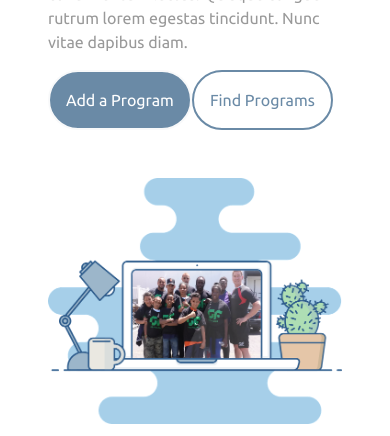
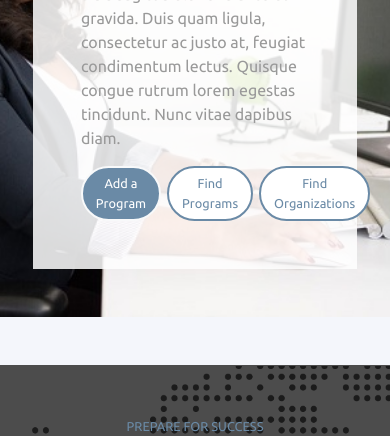
Before and after one commit to noobboon7/TeamHighFive_Front, a React (Create React App) app: page / in a window 390 px wide. Shown: the part 1104-1540 px from the top of the page. Built offline with nearby package versions, Linux system fonts and the light colour scheme; no server answers.

Commit message:
update the WordAboutUs components and fix responsiveness.

```diff
--- a/src/App.css
+++ b/src/App.css
@@ -64,7 +64,7 @@
 
 .wordBtn{
   border-radius: 3em;
-  padding: 1em;
+  padding: .5em 1em;
 }
 
 .wordBtnSolid, .wordBtnOutline:hover {
--- a/src/components/home/WordAboutUs.js
+++ b/src/components/home/WordAboutUs.js
@@ -2,19 +2,17 @@ import React from "react";
 import teamDreamers from "../../static/teamDreamers.png";
 
 const WordAboutUs = () => (
-    <div className='container-fluid bg-white p-5 mt-5'>
-      <div className="row align-items-center">
-        <div className='col-lg-6'>
+    <div className='container-fluid bg-white p-5 mt-5 word-about-us'>
+      <div className="row align-items-center justify-content-end">
+        <div className='col-lg-6 word-about-us-body p-5'>
             <p className='intro-lead m-0'>A Word About Us</p>
             <h1>Connecting Youth For a Better Tomorrow</h1>
             <p className='wordDescription'>Lorem ipsum dolor sit amet, consectetur adipiscing elit. Duis sagittis eleifend ante et gravida. Duis quam ligula, consectetur ac justo at, feugiat condimentum lectus. Quisque congue rutrum lorem egestas tincidunt. Nunc vitae dapibus diam. </p>
-            <div className='buttonDiv text-center mb-5'>
+            <div className='buttonDiv text-center'>
                 <a href="https://forms.gle/8UpNNNfrWh5Exnvd9" target="_blank" rel="noopener noreferrer" className='wordBtn wordBtnSolid'>Add a Program</a>
                 <a href="https://youthconnection.netlify.app" className='wordBtn wordBtnOutline'>Find Programs</a>
+                <a href="https://youthconnection.netlify.app" className='wordBtn wordBtnOutline'>Find Organizations</a>
             </div>
-        </div>
-        <div className='col-lg-6'>
-            <img src={teamDreamers} alt='team dreamers banner' className="d-block mx-auto img-fluid"></img>
         </div>
       </div>
     </div>
--- a/src/index.css
+++ b/src/index.css
@@ -85,6 +85,12 @@ nav .navbar-nav .social-media a {
   width: auto;
   height: auto;
 }
+.heroOrganizationSlider .slick-prev {
+  left: -10px;
+}
+.heroOrganizationSlider .slick-next {
+  right: -10px;
+}
 .heroOrganizationSlider .slick-arrow:before {
   color: var(--color-blue-green);
   font-size: xx-large;
@@ -96,6 +102,18 @@ nav .navbar-nav .social-media a {
   color: var(--color-red);
   font-weight: 700;
 }
+
+.word-about-us {
+  background-position: center;
+  background-repeat: no-repeat;
+  background-size: cover;
+  background-color: rgba(255, 255, 255, 1);
+  background-image: url('./static/word-about-us.jpg');
+}
+.word-about-us .word-about-us-body {
+  background-color: rgba(255, 255, 255, .85);
+}
+
 .card .card-footer.social-media {
   font-size: 1.55rem;
 }
@@ -125,7 +143,9 @@ nav .navbar-nav .social-media a {
 
 .wordBtn {
   /* border-radius: 10%; */
-  padding: 1em;
+  padding: .5em 1em;
+  margin-right: .5em;
+  font-size: .8em;
 }
 
 .wordBtnSolid, .wordBtnOutline:hover {
```
Also changed, not shown: src/static/word-about-us.jpg (added).
